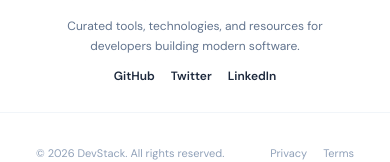
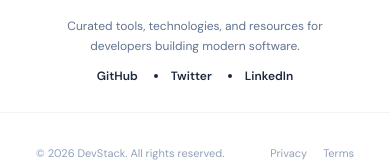
Before and after one commit to shakildevseo/devstack, a React (Vite) app: page / in a window 390 px wide. Shown: the part 593-755 px from the top of the page. Built offline with nearby package versions, Linux system fonts and the light colour scheme.

Commit message:
fix list style for mobile responsive

```diff
--- a/src/components/Footer.tsx
+++ b/src/components/Footer.tsx
@@ -44,9 +44,9 @@ export const Footer = () => {
                         Curated tools, technologies, and resources for developers building
                         modern software.
                     </p>
-                    <ul className="mt-3 flex justify-center gap-4 text-xs font-semibold text-slate-800 sm:justify-start">
-                        {socialLinks.map((link) => (
-                            <li key={link.label}>
+                    <ul className="mt-3 flex list-inside list-disc justify-center gap-4 text-xs font-semibold text-slate-800 sm:list-none sm:justify-start">
+                        {socialLinks.map((link, index) => (
+                            <li key={link.label} className={index === 0 ? 'list-none' : undefined}>
                                 <a href={link.href} target="_blank" className="transition-colors hover:text-orange-500">
                                     {link.label}
                                 </a>
```
